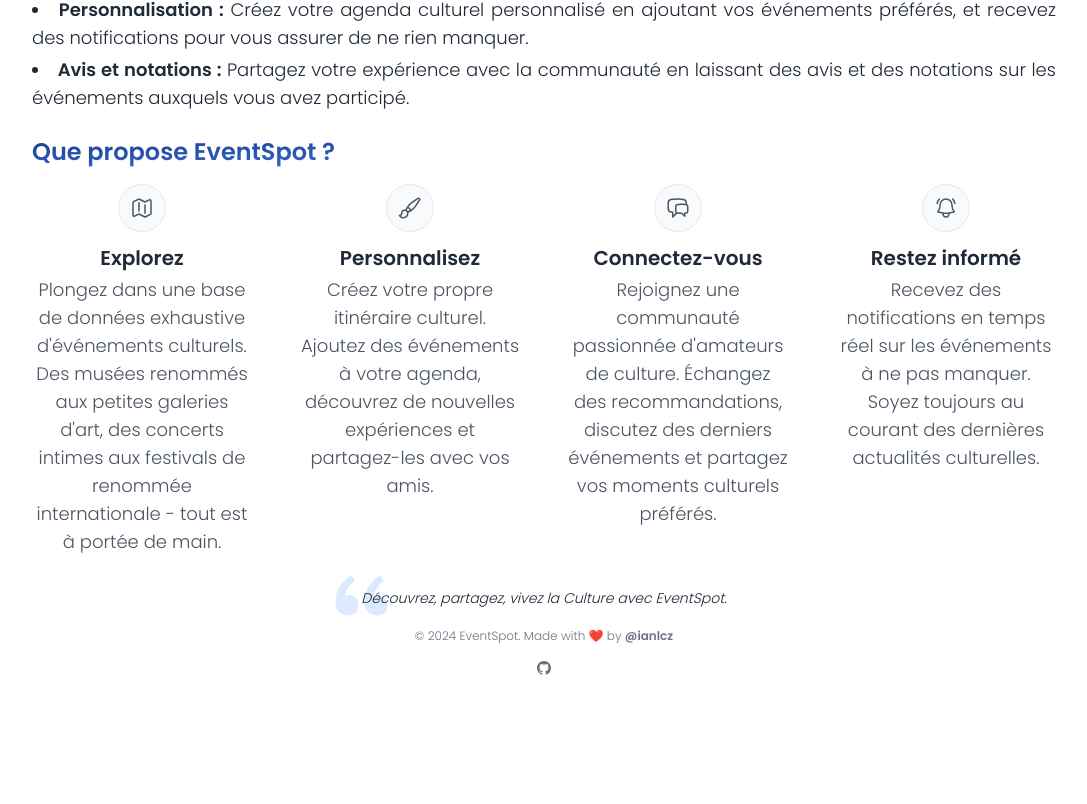
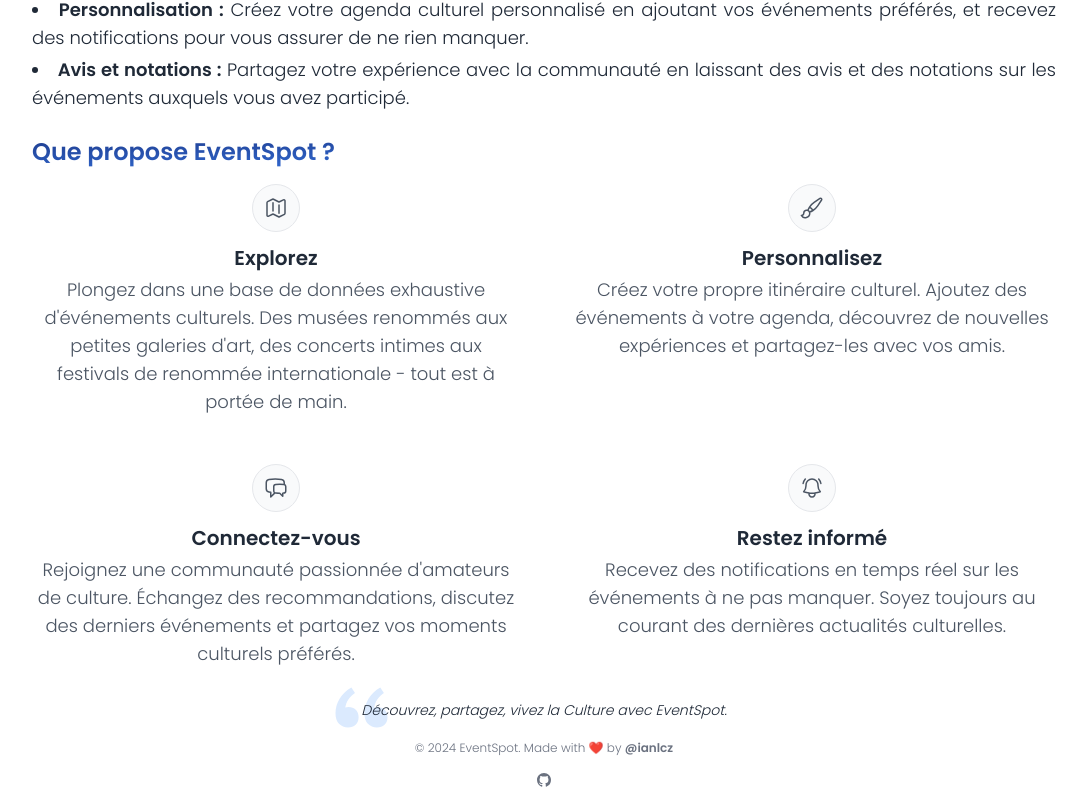
Before and after one commit to ianlcz/EventSpot, a Next.js app: page / in a window 1280 px wide. Shown: the part 534-1338 px from the top of the page, without its empty margins (96-1183 px from the left). Before the commit the page ends 1226 px from the top, so only its background shows below. Built offline with nearby package versions, Linux system fonts and the light colour scheme.

Commit message:
fix(tablet.responsive)
- Create the Form Input type
- Create Icon Grid component
- Simplify Login form with Form Inputs
- Fix the padding with the tablet screen

```diff
--- a/src/app/about/page.tsx
+++ b/src/app/about/page.tsx
@@ -5,7 +5,7 @@
 } from "@heroicons/react/24/outline";
 import { Metadata } from "next";
 import HeadingSection from "../components/HeadingSection.component";
-import IconSection from "../components/IconSection.component";
+import { IconGrid } from "../components/IconGrid/IconGrid.component";
 import { righteous } from "../fonts";
 
 export const metadata: Metadata = {
@@ -77,11 +77,7 @@
       <h2 className='mt-8 block text-lg font-semibold text-transparent bg-clip-text bg-gradient-to-br from-primary to-secondary sm:text-2xl dark:text-white'>
         Fonctionnalités clés
       </h2>
-      <div className='mt-4 grid sm:grid-cols-2 lg:grid-cols-3 gap-12'>
-        {keyFeatures.map(({ title, detail, icon }, idx) => (
-          <IconSection key={idx} title={title} detail={detail} icon={icon} />
-        ))}
-      </div>
+      <IconGrid sections={keyFeatures} />
 
       <h2 className='mt-8 block text-lg font-semibold text-transparent bg-clip-text bg-gradient-to-br from-primary to-secondary sm:text-2xl dark:text-white'>
         Contactez-moi
--- a/src/app/components/Forms/LoginForm.component.tsx
+++ b/src/app/components/Forms/LoginForm.component.tsx
@@ -1,6 +1,7 @@
 "use client";
 
 import { login } from "@/app/lib/actions";
+import { FormInput } from "@/app/lib/definitions";
 import { LoginState } from "@/app/lib/states";
 import Link from "next/link";
 import { useFormState } from "react-dom";
@@ -13,6 +14,23 @@
     state: LoginState,
     dispatch: (payload: FormData) => void,
   ] = useFormState(login, initialState);
+
+  const inputs: FormInput[] = [
+    {
+      name: "email",
+      label: "Votre adresse email",
+      type: "email",
+      autoComplete: "email",
+      placeholder: "Saisissez votre adresse email",
+    },
+    {
+      name: "password",
+      label: "Votre mot de passe",
+      type: "password",
+      autoComplete: "current-password",
+      placeholder: "Saisissez votre mot de passe",
+    },
+  ];
 
   return (
     <Form
@@ -33,23 +51,17 @@
       action={dispatch}
       submitTitle='Je me connecte'
     >
-      <Input
-        name='email'
-        label='Votre adresse email'
-        type='email'
-        autoComplete='email'
-        placeholder='Saisissez votre adresse email'
-        required
-      />
-
-      <Input
-        name='password'
-        label='Votre mot de passe'
-        type='password'
-        autoComplete='current-password'
-        placeholder='Saisissez votre mot de passe'
-        required
-      />
+      {inputs.map(({ name, label, type, autoComplete, placeholder }, idx) => (
+        <Input
+          key={idx}
+          name={name}
+          label={label}
+          type={type}
+          autoComplete={autoComplete}
+          placeholder={placeholder}
+          required={true}
+        />
+      ))}
     </Form>
   );
 };
--- /dev/null
+++ b/src/app/components/IconGrid/IconGrid.component.tsx
@@ -0,0 +1,15 @@
+import IconSection from "./IconSection.component";
+
+export type IconGridProps = {
+  sections: { title: string; detail: string; icon?: JSX.Element }[];
+};
+
+export const IconGrid = ({ sections }: IconGridProps) => (
+  <div
+    className={`mt-4 grid sm:grid-cols-2 lg:grid-cols-${sections.length} gap-8 md:gap-12`}
+  >
+    {sections.map(({ title, detail, icon }, idx) => (
+      <IconSection key={idx} title={title} detail={detail} icon={icon} />
+    ))}
+  </div>
+);
--- a/src/app/components/NavBar/NavBar.component.tsx
+++ b/src/app/components/NavBar/NavBar.component.tsx
@@ -12,7 +12,7 @@
 
   return (
     <nav
-      className='w-full mx-auto mt-4 px-4 py-2 flex flex-wrap basis-full items-center justify-between md:rounded-2xl md:border md:border-gray-200 dark:bg-transparent dark:border-gray-700 md:shadow-lg'
+      className='w-full mx-auto mt-4 px-0 md:px-4 py-2 flex flex-wrap basis-full items-center justify-between md:rounded-2xl md:border md:border-gray-200 dark:bg-transparent dark:border-gray-700 md:shadow-lg'
       aria-label='Global'
     >
       <Link
--- a/src/app/layout.tsx
+++ b/src/app/layout.tsx
@@ -27,17 +27,13 @@
 }>) => (
   <html lang='fr'>
     <body
-      className={`${poppins.className} max-w-5xl mx-auto min-h-screen flex flex-col justify-between bg-white dark:bg-slate-800`}
+      className={`${poppins.className} max-w-5xl min-h-screen mx-auto px-6 xl:px-0 flex flex-col justify-between bg-white dark:bg-slate-800`}
     >
-      <header className='flex flex-wrap sm:justify-start sm:flex-nowrap w-full text-sm md:px-4 lg:px-0'>
+      <header className='flex flex-wrap sm:justify-start sm:flex-nowrap w-full text-sm'>
         <Navbar />
       </header>
 
-      <main
-        id='content'
-        role='main'
-        className='h-fit mt-4 px-4 lg:px-0 lg:mt-8 font-light'
-      >
+      <main id='content' role='main' className='h-fit mt-4 lg:mt-8 font-light'>
         {children}
       </main>
 
--- a/src/app/page.tsx
+++ b/src/app/page.tsx
@@ -5,7 +5,7 @@
   PaintBrushIcon,
 } from "@heroicons/react/24/outline";
 import HeadingSection from "./components/HeadingSection.component";
-import IconSection from "./components/IconSection.component";
+import { IconGrid } from "./components/IconGrid/IconGrid.component";
 import { righteous } from "./fonts";
 
 const Home = () => {
@@ -95,11 +95,7 @@
       <h2 className='mt-6 block text-lg font-semibold text-transparent bg-clip-text bg-gradient-to-br from-primary to-secondary sm:text-2xl dark:text-white'>
         Que propose EventSpot ?
       </h2>
-      <div className='mt-4 grid sm:grid-cols-2 lg:grid-cols-4 gap-12'>
-        {proposals.map(({ title, detail, icon }, idx) => (
-          <IconSection key={idx} title={title} detail={detail} icon={icon} />
-        ))}
-      </div>
+      <IconGrid sections={proposals} />
 
       <blockquote className='relative w-fit mx-auto mt-8'>
         <svg
```
Also changed, not shown: src/app/components/Input/Input.component.tsx (+3 -16 lines), src/app/lib/definitions.ts (+12 -0 lines), src/app/components/IconGrid/IconSection.component.tsx (renamed from src/app/components/IconSection.component.tsx).
